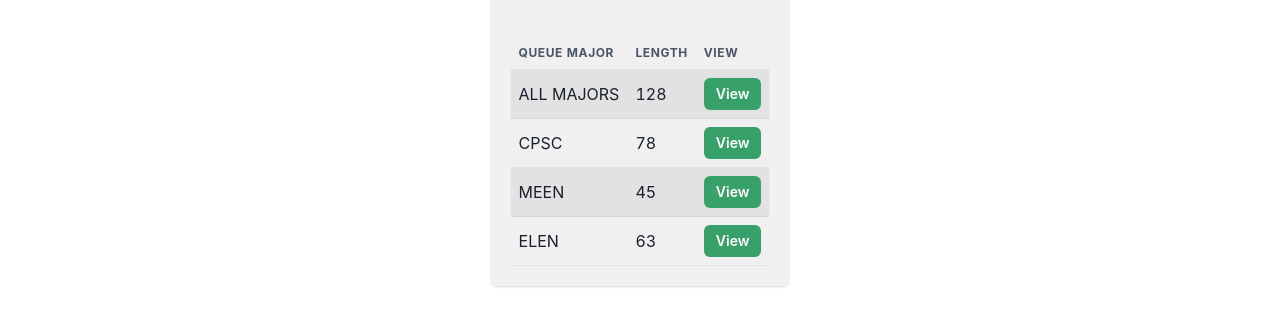
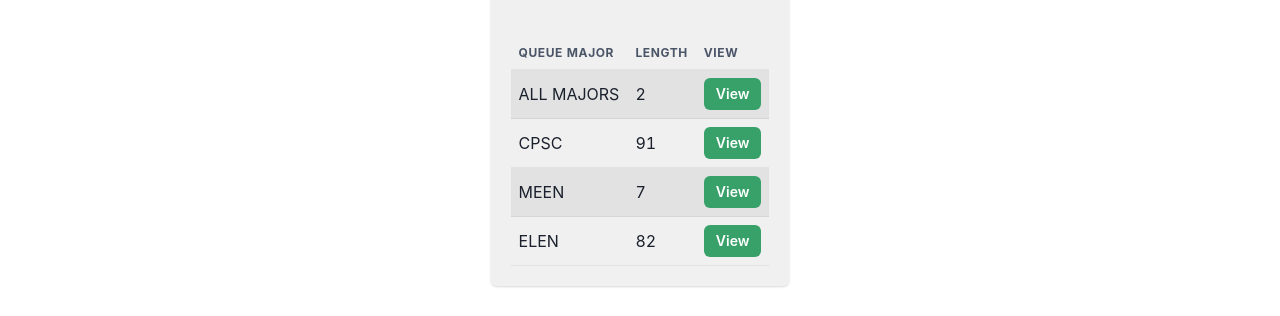
Before and after one commit to secsysadmin/company-queue, a React (Vite) app in the folder client/: page /recruiter/dashboard in a window 1280 px wide. Shown: the part 197-513 px from the top of the page. Built offline with nearby package versions, Linux system fonts and the light colour scheme.

Commit message:
Added and used components for recruiter pages

```diff
--- /dev/null
+++ b/client/src/components/QueueLine.tsx
@@ -0,0 +1,36 @@
+import { useState, useEffect } from 'react';
+import { Tr, Td, Button } from "@chakra-ui/react";
+
+const QueueLineStyle = {
+  padding: '8px',
+  margin: '0',
+};
+
+interface QueueLineProps {
+  major: string;
+  onNavigateClick: () => void; // Rename the prop to indicate navigation
+}
+
+export default function QueueLine(props: QueueLineProps) {
+  const [numberOfPeople, setNumberOfPeople] = useState(0);
+
+  // Simulate an effect that updates the number of people in the line
+  useEffect(() => {
+    // You can fetch or calculate the number of people dynamically here
+    // For this example, we simulate it with a random number
+    const randomNumberOfPeople = Math.floor(Math.random() * 100);
+    setNumberOfPeople(randomNumberOfPeople);
+  }, []);
+
+  return (
+    <Tr>
+      <Td style={QueueLineStyle}>{props.major}</Td>
+      <Td style={QueueLineStyle}>{numberOfPeople}</Td>
+      <Td style={QueueLineStyle}>
+        <Button colorScheme='green' size='sm' onClick={props.onNavigateClick}>
+          View
+        </Button>
+      </Td>
+    </Tr>
+  );
+}
--- /dev/null
+++ b/client/src/components/QueueStudent.tsx
@@ -0,0 +1,26 @@
+import { Tr, Td, Button } from "@chakra-ui/react";
+
+const QueueStudentStyle = {
+  padding: '8px',
+  margin: '0',
+};
+
+interface QueueStudentProps {
+  number: number;
+  major: string;
+  name: string;
+  onRemoveClick: () => void;
+}
+
+export default function QueueStudent(props: QueueStudentProps) {
+  return (
+    <Tr>
+      <Td style={QueueStudentStyle}>{props.number}</Td>
+      <Td style={QueueStudentStyle}>{props.major}</Td>
+      <Td style={QueueStudentStyle}>{props.name}</Td>
+      <Td style={QueueStudentStyle}>
+        <Button colorScheme='red' size='sm' onClick={props.onRemoveClick}>Remove</Button>
+      </Td>
+    </Tr>
+  );
+}
--- a/client/src/pages/Recruiter/CompanyQueuePage.tsx
+++ b/client/src/pages/Recruiter/CompanyQueuePage.tsx
@@ -1,27 +1,22 @@
+import { Stack, Heading, Table, Thead, Tbody, Tr, Th, TableContainer, Card, CardHeader, CardBody, Button } from "@chakra-ui/react";
 import Banner from "../../components/Banner";
-import {
-  Stack,
-  Heading,
-  Table,
-  Thead,
-  Tbody,
-  Tr,
-  Th,
-  Td,
-  TableContainer,
-  Card,
-  CardHeader,
-  CardBody,
-  Button
-} from "@chakra-ui/react";
+import QueueStudent from "../../components/QueueStudent"; // Import the QueueStudent component
 
 const tableCellStyle = {
   padding: '8px',
   margin: '0',
 };
 
-export default function RecruiterDashboard() {
+export default function CompanyQueuePage() {
   const company = "Tesla";
+
+  // Define an array of students
+  const students = [
+    { number: 1, major: 'CPSC', name: 'John Smith' },
+    { number: 2, major: 'MEEN', name: 'Allie Grater' },
+    { number: 3, major: 'ELEN', name: 'Gene Eva Convenshun' },
+  ];
+
   return (
     <>
       <Banner title='Company Queue for Recruiters'></Banner>
@@ -50,24 +45,15 @@ export default function RecruiterDashboard() {
                     </Tr>
                   </Thead>
                   <Tbody>
-                    <Tr>
-                      <Td style={tableCellStyle}>1</Td>
-                      <Td style={tableCellStyle}>CPSC</Td>
-                      <Td style={tableCellStyle}>John Smith</Td>
-                      <Td style={tableCellStyle}><Button colorScheme='red' size='sm'>Remove</Button></Td>
-                    </Tr>
-                    <Tr>
-                      <Td style={tableCellStyle}>2</Td>
-                      <Td style={tableCellStyle}>MEEN</Td>
-                      <Td style={tableCellStyle}>Allie Grater</Td>
-                      <Td style={tableCellStyle}><Button colorScheme='red' size='sm'>Remove</Button></Td>
-                    </Tr>
-                    <Tr>
-                      <Td style={tableCellStyle}>3</Td>
-                      <Td style={tableCellStyle}>ELEN</Td>
-                      <Td style={tableCellStyle}>Gene Eva Convenshun</Td>
-                      <Td style={tableCellStyle}><Button colorScheme='red' size='sm'>Remove</Button></Td>
-                    </Tr>
+                    {students.map((student, index) => (
+                      <QueueStudent
+                        key={index}
+                        number={student.number}
+                        major={student.major}
+                        name={student.name}
+                        onRemoveClick={() => handleRemoveStudent(student.number)}
+                      />
+                    ))}
                   </Tbody>
                 </Table>
               </TableContainer>
@@ -85,3 +71,8 @@ const statusDivStyle = {
   flexDirection: 'column',
   alignItems: 'center',
 };
+
+// Define a function to handle student removal
+function handleRemoveStudent(studentNumber: number) {
+  // Implement student removal logic here
+}
--- a/client/src/pages/Recruiter/RecruiterDashboard.tsx
+++ b/client/src/pages/Recruiter/RecruiterDashboard.tsx
@@ -1,17 +1,6 @@
-import Banner  from "../../components/Banner";
-import { Stack,
-    Heading,
-    Table,
-    Thead,
-    Tbody,
-    Tr,
-    Th,
-    Td,
-    TableContainer,
-    Card,
-    CardHeader,
-    CardBody,
-    Button } from "@chakra-ui/react";
+import { Stack, Heading, Table, Thead, Tbody, Th, TableContainer, Card, CardHeader, CardBody, Button } from "@chakra-ui/react";
+import Banner from "../../components/Banner";
+import QueueLine from "../../components/QueueLine"; // Import the QueueLine component
 
 const tableCellStyle = {
   padding: '8px',
@@ -20,10 +9,19 @@ import { Stack,
 
 export default function RecruiterDashboard() {
   const company = "Tesla";
+
+  // Define an array of queue lines
+  const queueLines = [
+    { major: 'ALL MAJORS' },
+    { major: 'CPSC' },
+    { major: 'MEEN' },
+    { major: 'ELEN' },
+  ];
+
   return (
     <>
-            <Banner title='Company Queue for Recruiters'></Banner>
-            {/* @ts-ignore */}
+      <Banner title='Company Queue for Recruiters' />
+      {/*@ts-ignore*/}
       <div style={statusDivStyle}>
         <Stack>
           <Heading>{company}</Heading>
@@ -39,33 +37,20 @@ import { Stack,
               <TableContainer>
                 <Table variant='striped' colorScheme='blackAlpha' style={{ margin: '0', padding: '0' }}>
                   <Thead>
-                          <Tr>
+                    <tr>
                       <Th style={tableCellStyle}>Queue Major</Th>
                       <Th style={tableCellStyle}>Length</Th>
                       <Th style={tableCellStyle}>View</Th>
-                          </Tr>
+                    </tr>
                   </Thead>
                   <Tbody>
-                          <Tr>
-                            <Td style={tableCellStyle}>ALL MAJORS</Td>
-                            <Td style={tableCellStyle}>128</Td>
-                            <Td style={tableCellStyle}><Button colorScheme='green' size='sm'>View</Button></Td>
-                          </Tr>
-                          <Tr>
-                            <Td style={tableCellStyle}>CPSC</Td>
-                            <Td style={tableCellStyle}>78</Td>
-                            <Td style={tableCellStyle}><Button colorScheme='green' size='sm'>View</Button></Td>
-                          </Tr>
-                          <Tr>
-                            <Td style={tableCellStyle}>MEEN</Td>
-                            <Td style={tableCellStyle}>45</Td>
-                            <Td style={tableCellStyle}><Button colorScheme='green' size='sm'>View</Button></Td>
-                          </Tr>
-                          <Tr>
-                            <Td style={tableCellStyle}>ELEN</Td>
-                            <Td style={tableCellStyle}>63</Td>
-                            <Td style={tableCellStyle}><Button colorScheme='green' size='sm'>View</Button></Td>
-                          </Tr>
+                    {queueLines.map((line, index) => (
+                      <QueueLine
+                        key={index}
+                        major={line.major}
+                        onNavigateClick={() => handleViewQueue(line.major)} // Handle the view action
+                      />
+                    ))}
                   </Tbody>
                 </Table>
               </TableContainer>
@@ -83,3 +68,8 @@ import { Stack,
   flexDirection: 'column',
   alignItems: 'center',
 };
+
+// Define a function to handle the view action
+function handleViewQueue(major: string) {
+  // Implement the action to view the queue page or perform any other desired action
+}
```
Lines whose indentation alone changed are shown as unchanged.
